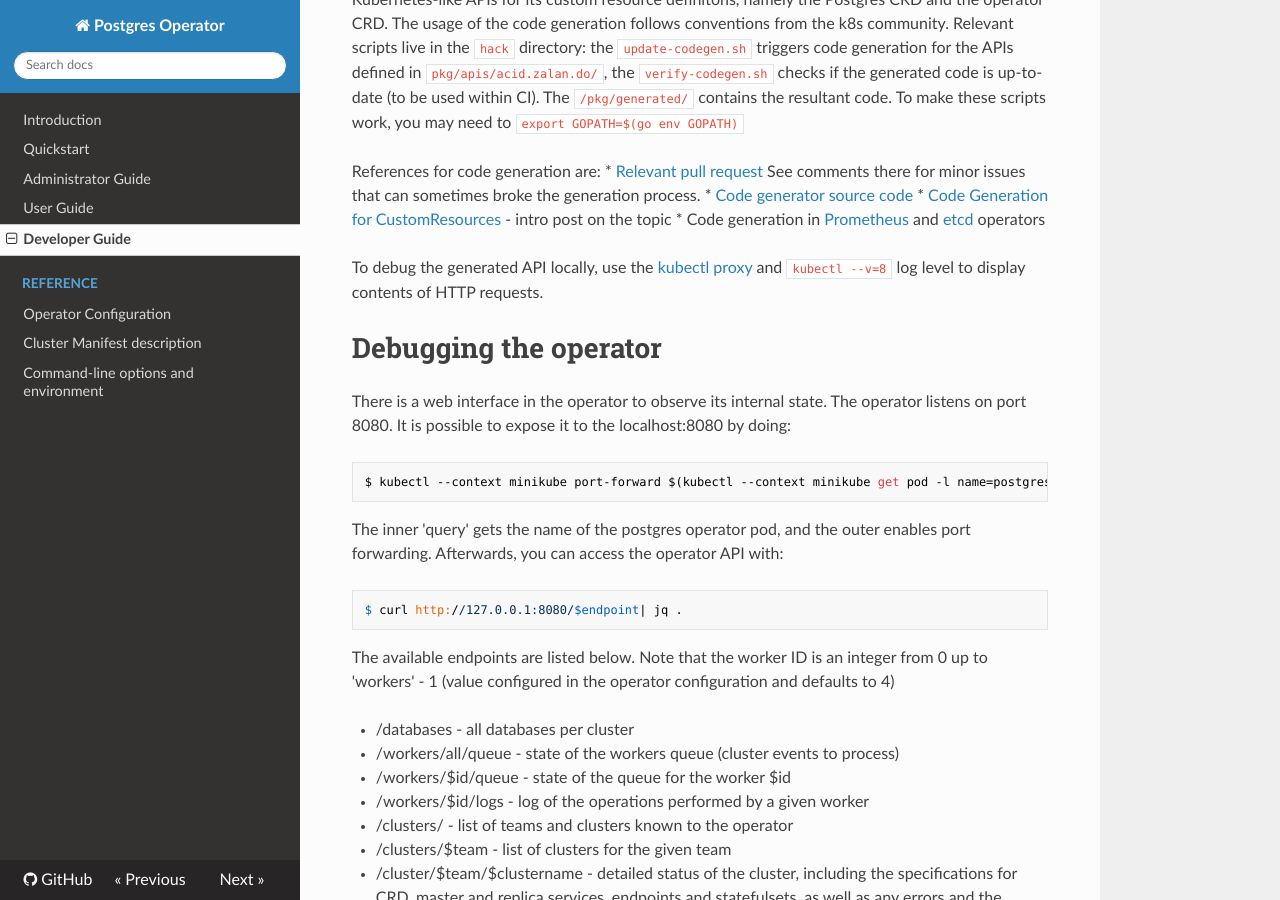
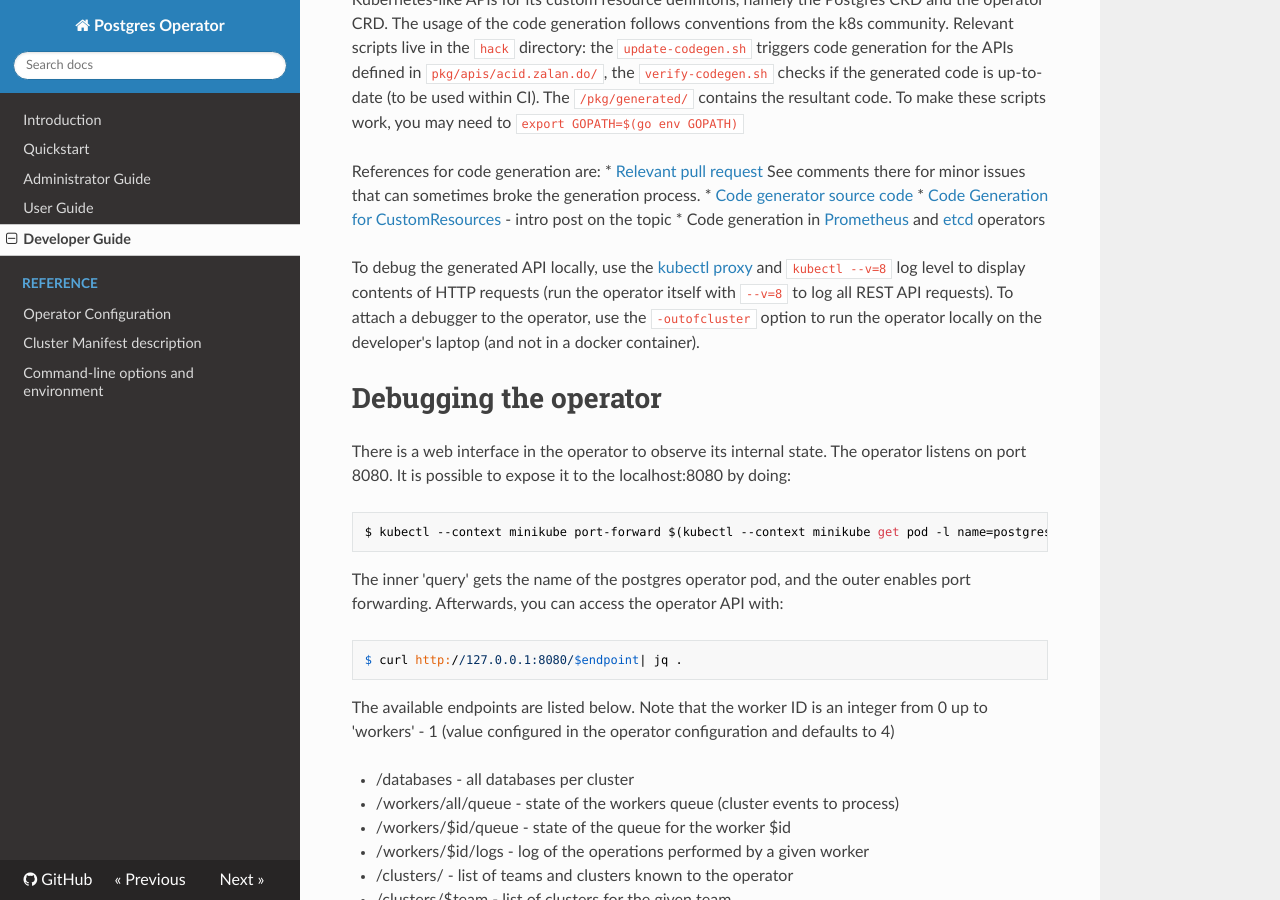
Before and after one commit to zalando/postgres-operator, an MkDocs documentation site: the page built from docs/developer.md, in a window 1280 px wide and 900 px high, scrolled down 3233 px. Built offline with MkDocs 1.6.1, drawn with Linux system fonts in a browser that asks for light colours; nearby versions of some CDN libraries; old or Windows-style settings are respelled for this version of MkDocs.

Commit message:
Mention other debugging options

```diff
--- a/docs/developer.md
+++ b/docs/developer.md
@@ -163,7 +163,7 @@ See comments there for minor issues that can sometimes broke the generation proc
 * [Code Generation for CustomResources](https://blog.openshift.com/kubernetes-deep-dive-code-generation-customresources/) - intro post on the topic
 * Code generation in [Prometheus](https://github.com/coreos/prometheus-operator) and [etcd](https://github.com/coreos/etcd-operator) operators
 
-To debug the generated API locally, use the [kubectl proxy](https://kubernetes.io/docs/tasks/access-kubernetes-api/http-proxy-access-api/) and `kubectl --v=8` log level to display contents of HTTP requests.
+To debug the generated API locally, use the [kubectl proxy](https://kubernetes.io/docs/tasks/access-kubernetes-api/http-proxy-access-api/) and `kubectl --v=8` log level to display contents of HTTP requests (run the operator itself with `--v=8` to log all REST API requests). To attach a debugger to the operator, use the `-outofcluster` option to run the operator locally on the developer's laptop (and not in a docker container).
 
 # Debugging the operator
 
```
